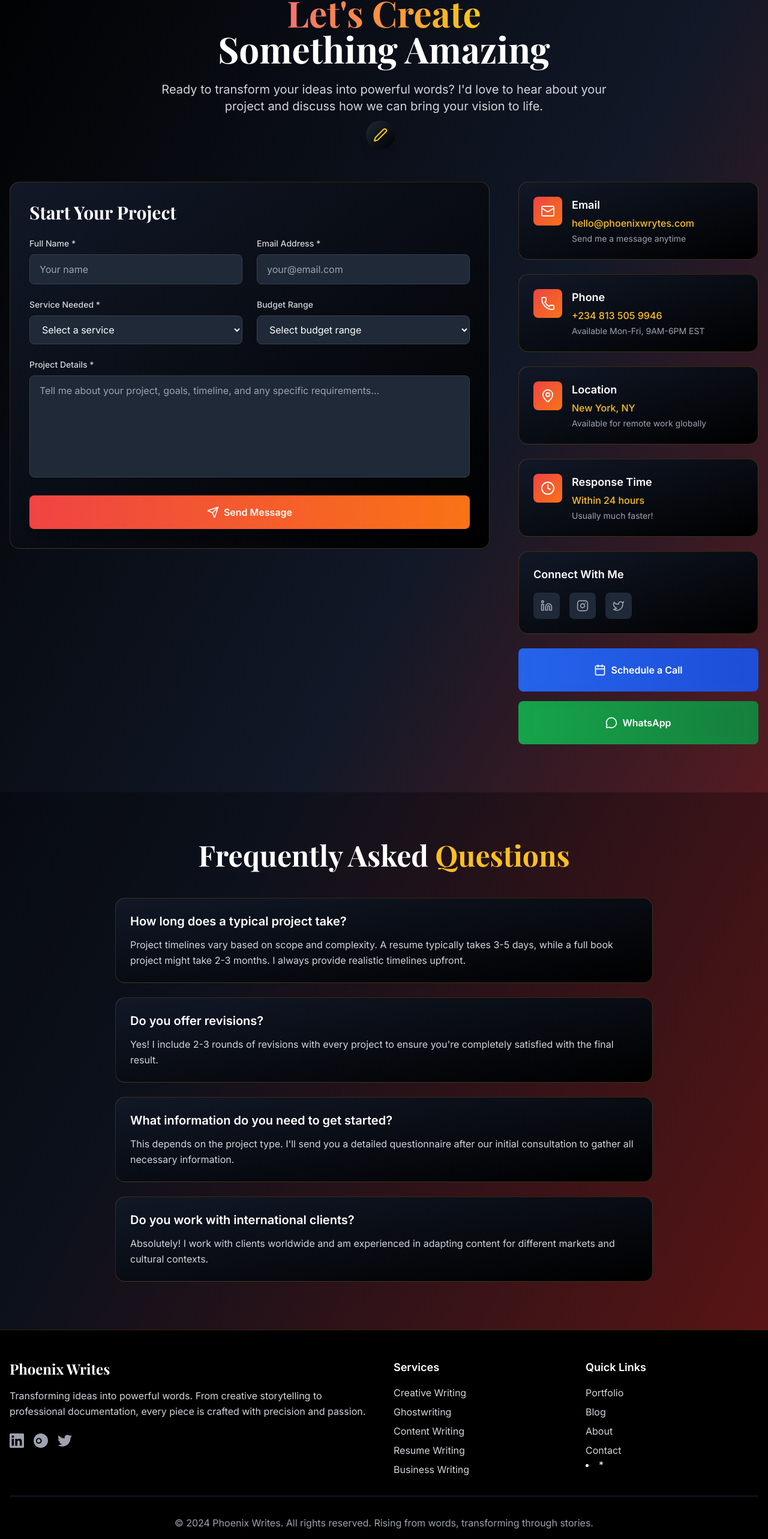
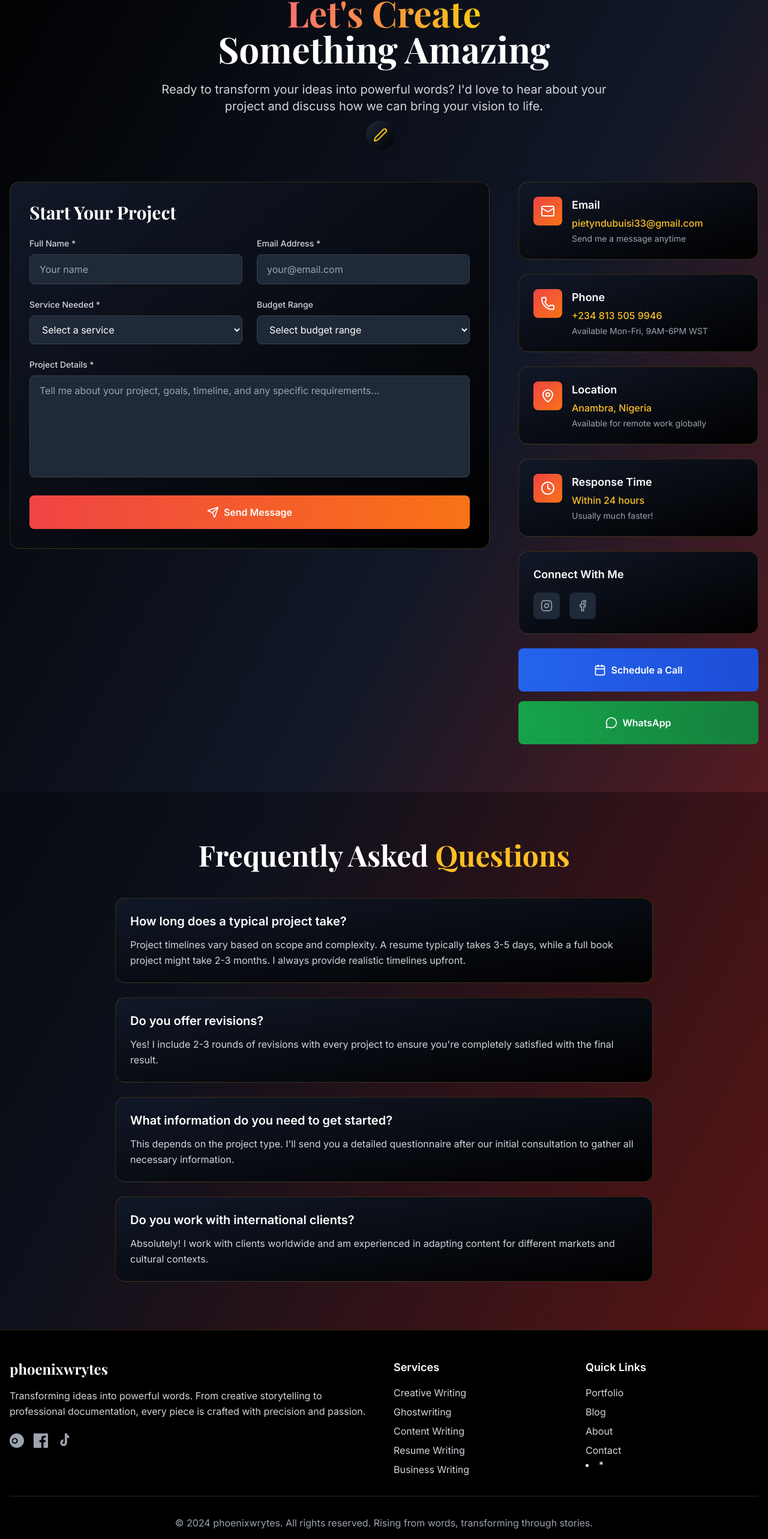
Before and after one commit to ice-code1/phoenix-wrytes, a React (Vite) app: page /contact in a window 1280 px wide. Shown: the part 169-2735 px from the top of the page at 60% size. Built offline with nearby package versions, Linux system fonts and the light colour scheme; a web font is replaced by a local one.

Commit message:
corrected information

```diff
--- a/src/App.tsx
+++ b/src/App.tsx
@@ -80,28 +80,29 @@ const Footer: React.FC = () => {
       <div className="max-w-7xl mx-auto">
         <div className="grid md:grid-cols-4 gap-8">
           <div className="col-span-2">
-            <h3 className="text-2xl font-serif font-bold text-white mb-4">Phoenix Writes</h3>
+            <h3 className="text-2xl font-serif font-bold text-white mb-4">phoenixwrytes</h3>
             <p className="text-gray-300 mb-6 leading-relaxed">
               Transforming ideas into powerful words. From creative storytelling to professional
               documentation, every piece is crafted with precision and passion.
             </p>
             <div className="flex space-x-4">
-              <a href="#" className="text-gray-400 hover:text-gold-400 transition-colors">
-                <span className="sr-only">LinkedIn</span>
-                <svg className="w-6 h-6" fill="currentColor" viewBox="0 0 24 24">
-                  <path d="M20.447 20.452h-3.554v-5.569c0-1.328-.027-3.037-1.852-3.037-1.853 0-2.136 1.445-2.136 2.939v5.667H9.351V9h3.414v1.561h.046c.477-.9 1.637-1.85 3.37-1.85 3.601 0 4.267 2.37 4.267 5.455v6.286zM5.337 7.433c-1.144 0-2.063-.926-2.063-2.065 0-1.138.92-2.063 2.063-2.063 1.14 0 2.064.925 2.064 2.063 0 1.139-.925 2.065-2.064 2.065zm1.782 13.019H3.555V9h3.564v11.452zM22.225 0H1.771C.792 0 0 .774 0 1.729v20.542C0 23.227.792 24 1.771 24h20.451C23.2 24 24 23.227 24 22.271V1.729C24 .774 23.2 0 22.222 0h.003z"/>
-                </svg>
-              </a>
-              <a href="#" className="text-gray-400 hover:text-gold-400 transition-colors">
+              <a href="https://www.instagram.com/phoe_nixwrytes1?igsh=NDc3cDh0c3J1eGwy" className="text-gray-400 hover:text-gold-400 transition-colors">
                 <span className="sr-only">Instagram</span>
                 <svg className="w-6 h-6" fill="currentColor" viewBox="0 0 24 24">
                   <path d="M12.017 0C5.396 0 .029 5.367.029 11.987c0 6.618 5.367 11.986 11.988 11.986s11.987-5.368 11.987-11.986C24.014 5.367 18.635.001 12.017.001zM8.449 16.988c-1.297 0-2.448-.49-3.328-1.291L6.45 14.36c.548.548 1.297.878 2.11.878 1.65 0 2.993-1.343 2.993-2.993S10.21 9.252 8.56 9.252s-2.993 1.343-2.993 2.993c0 .813.33 1.562.878 2.11l-1.337 1.329c-.801-.88-1.291-2.031-1.291-3.328 0-2.706 2.198-4.904 4.904-4.904s4.904 2.198 4.904 4.904-2.198 4.904-4.904 4.904z"/>
                 </svg>
               </a>
-              <a href="#" className="text-gray-400 hover:text-gold-400 transition-colors">
-                <span className="sr-only">Twitter</span>
+              <a href="https://web.facebook.com/ndubuisi.piety.chichetaram" className="text-gray-400 hover:text-gold-400 transition-colors">
+                <span className="sr-only">Facebook</span>
                 <svg className="w-6 h-6" fill="currentColor" viewBox="0 0 24 24">
-                  <path d="M23.953 4.57a10 10 0 01-2.825.775 4.958 4.958 0 002.163-2.723c-.951.555-2.005.959-3.127 1.184a4.92 4.92 0 00-8.384 4.482C7.69 8.095 4.067 6.13 1.64 3.162a4.822 4.822 0 00-.666 2.475c0 1.71.87 3.213 2.188 4.096a4.904 4.904 0 01-2.228-.616v.06a4.923 4.923 0 003.946 4.827 4.996 4.996 0 01-2.212.085 4.936 4.936 0 004.604 3.417 9.867 9.867 0 01-6.102 2.105c-.39 0-.779-.023-1.17-.067a13.995 13.995 0 007.557 2.209c9.053 0 13.998-7.496 13.998-13.985 0-.21 0-.42-.015-.63A9.935 9.935 0 0024 4.59z"/>
+                  <path d="M22.675 0H1.325C.593 0 0 .593 0 1.326v21.348C0 23.406.593 24 1.325 24H12.82v-9.294H9.692v-3.622h3.128V8.413c0-3.1 1.894-4.788 4.66-4.788 1.325 0 2.464.098 2.797.142v3.24l-1.92.001c-1.504 0-1.796.715-1.796 1.763v2.31h3.587l-.467 3.622h-3.12V24h6.116C23.406 24 24 23.406 24 22.674V1.326C24 .593 23.406 0 22.675 0z"/>
+                </svg>
+              </a>
+
+              <a href="https://www.tiktok.com/search?q=phoenixwrytes6&t=1753887740357" className="text-gray-400 hover:text-gold-400 transition-colors">
+                <span className="sr-only">TikTok</span>
+                <svg className="w-6 h-6" fill="currentColor" viewBox="0 0 24 24">
+                  <path d="M12.31 0h3.545c.088 2.064 1.335 3.786 3.458 4.328v3.623c-1.25-.131-2.457-.51-3.545-1.13v7.904c0 3.659-2.34 6.29-5.642 6.29-3.134 0-5.63-2.496-5.63-5.63 0-2.995 2.263-5.453 5.23-5.613v3.658a2.048 2.048 0 0 0-1.862 2.018 2.05 2.05 0 0 0 2.051 2.052 2.046 2.046 0 0 0 2.047-2.045V0z"/>
                 </svg>
               </a>
             </div>
@@ -131,7 +132,7 @@ const Footer: React.FC = () => {
 
         <div className="border-t border-gray-800 mt-8 pt-8 text-center">
           <p className="text-gray-400">
-            © 2024 Phoenix Writes. All rights reserved. Rising from words, transforming through stories.
+            © 2024 phoenixwrytes. All rights reserved. Rising from words, transforming through stories.
           </p>
         </div>
       </div>
--- a/src/components/InteractivePen.tsx
+++ b/src/components/InteractivePen.tsx
@@ -62,7 +62,7 @@ const InteractivePen: React.FC = () => {
   const [showPointer, setShowPointer] = useState(true);
 
   useEffect(() => {
-  const timer = setTimeout(() => setShowPointer(false), 3000);
+  const timer = setTimeout(() => setShowPointer(false), 5000);
   return () => clearTimeout(timer);
 }, []);
 
--- a/src/pages/AdminPanel.tsx
+++ b/src/pages/AdminPanel.tsx
@@ -1,3 +1,5 @@
+'use client'
+
 import React, { useState, useEffect } from 'react';
 import { motion } from 'framer-motion';
 import { useNavigate } from 'react-router-dom';
--- a/src/pages/Contact.tsx
+++ b/src/pages/Contact.tsx
@@ -12,7 +12,8 @@ import {
   Linkedin,
   Instagram,
   Twitter,
-  CheckCircle
+  CheckCircle,
+  Facebook
 } from 'lucide-react';
 
 interface ContactFormData {
@@ -52,11 +53,11 @@ const Contact: React.FC = () => {
   ];
 
   const budgetRanges = [
-    'Under $500',
-    '$500 - $1,000',
-    '$1,000 - $2,500',
-    '$2,500 - $5,000',
-    '$5,000+',
+    'Under 50,000 NGN',
+    '50,000 - 100,000 NGN',
+    '100,000 - 250,000 NGN',
+    '250,000 - 500,000 NGN',
+    '500,000+ NGN',
     'Let\'s discuss'
   ];
 
@@ -64,19 +65,19 @@ const Contact: React.FC = () => {
     {
       icon: Mail,
       title: 'Email',
-      details: 'hello@phoenixwrytes.com',
+      details: 'pietyndubuisi33@gmail.com',
       description: 'Send me a message anytime'
     },
     {
       icon: Phone,
       title: 'Phone',
       details: '+234 813 505  9946',
-      description: 'Available Mon-Fri, 9AM-6PM EST'
+      description: 'Available Mon-Fri, 9AM-6PM WST'
     },
     {
       icon: MapPin,
       title: 'Location',
-      details: 'New York, NY',
+      details: 'Anambra, Nigeria',
       description: 'Available for remote work globally'
     },
     {
@@ -88,9 +89,8 @@ const Contact: React.FC = () => {
   ];
 
   const socialLinks = [
-    { icon: Linkedin, href: '#', label: 'LinkedIn' },
-    { icon: Instagram, href: '#', label: 'Instagram' },
-    { icon: Twitter, href: '#', label: 'Twitter' }
+    { icon: Instagram, href: 'https://www.instagram.com/phoe_nixwrytes1?igsh=NDc3cDh0c3J1eGwy', label: 'Instagram' },
+    { icon: Facebook, href: 'https://web.facebook.com/ndubuisi.piety.chichetaram', label: 'Facebook' }
   ];
 
   return (
--- a/src/pages/Home.tsx
+++ b/src/pages/Home.tsx
@@ -81,7 +81,7 @@ const Home: React.FC = () => {
             transition={{ duration: 1, delay: 0.9 }}
             className="text-xl md:text-2xl text-gray-300 mb-8 max-w-3xl mx-auto leading-relaxed"
           >
-            Welcome to Phoenix wrytes, where words rise from the ashes to create something extraordinary.
+            Welcome to phoenixwrytes, where words rise from the ashes to create something extraordinary.
             From storytelling to professional documents, every piece is crafted with passion and precision.
           </motion.p>
 
```
